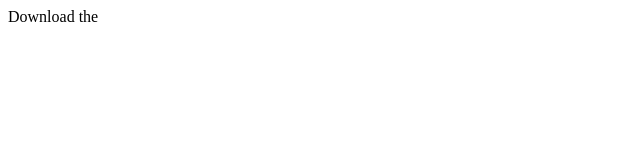
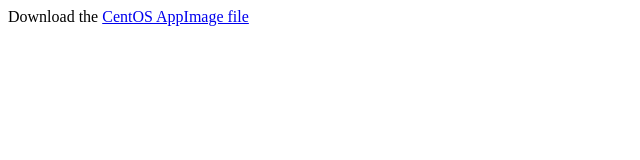
Before and after one commit to MidnightJava/vocab-builder-dist, a plain HTML site: page docs/index.html in a window 1280 px wide. Shown: the whole page, without its empty margins (0-640 px from the left). Drawn offline with Linux system fonts and the light colour scheme.

Commit message:
Fix anchor

```diff
--- a/docs/index.html
+++ b/docs/index.html
@@ -1,3 +1,3 @@
 <html>
-	Download the <a href= "https://github.com/MidnightJava/vocab-builder-dist/raw/refs/heads/main/vocab-builder_0.1.0_centos_9_amd64.AppImageCentOS" CentOS AppImage file />
+	Download the <a href= "https://github.com/MidnightJava/vocab-builder-dist/raw/refs/heads/main/vocab-builder_0.1.0_centos_9_amd64.AppImageCentOS">CentOS AppImage file</a>
 </html>
```
